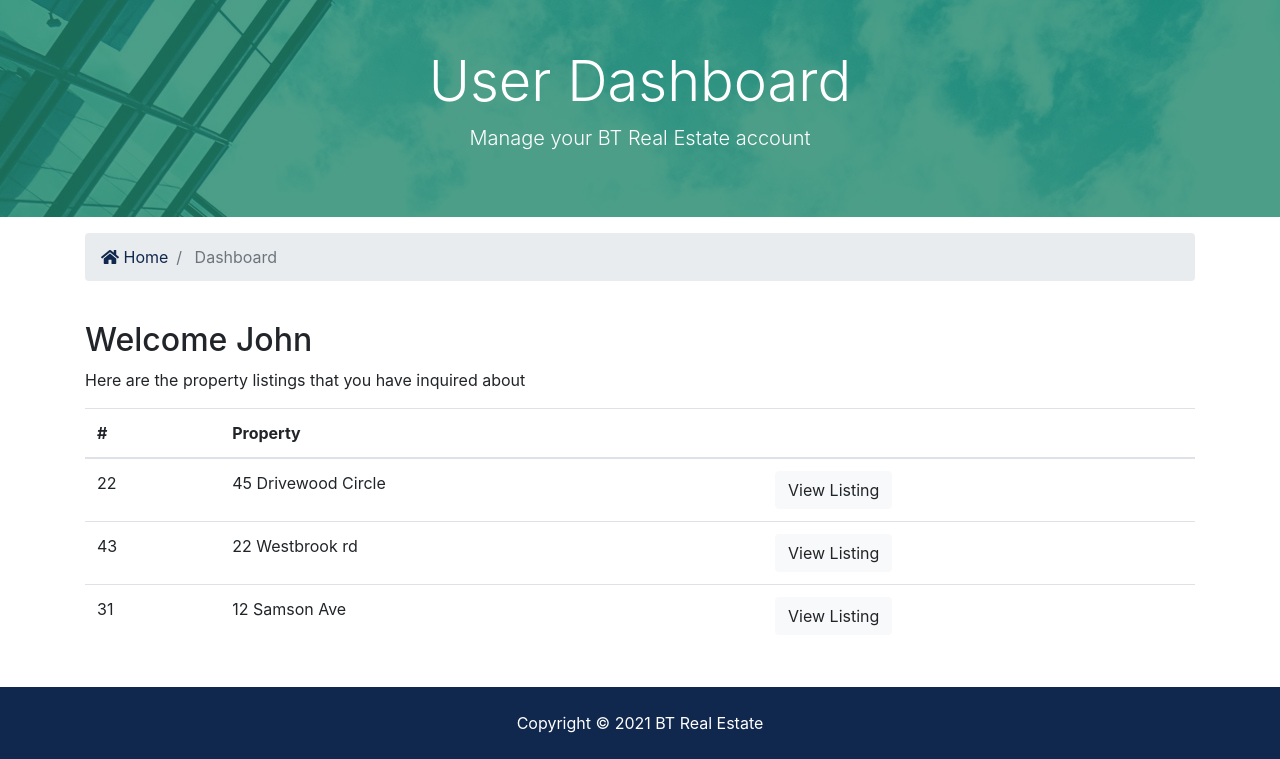
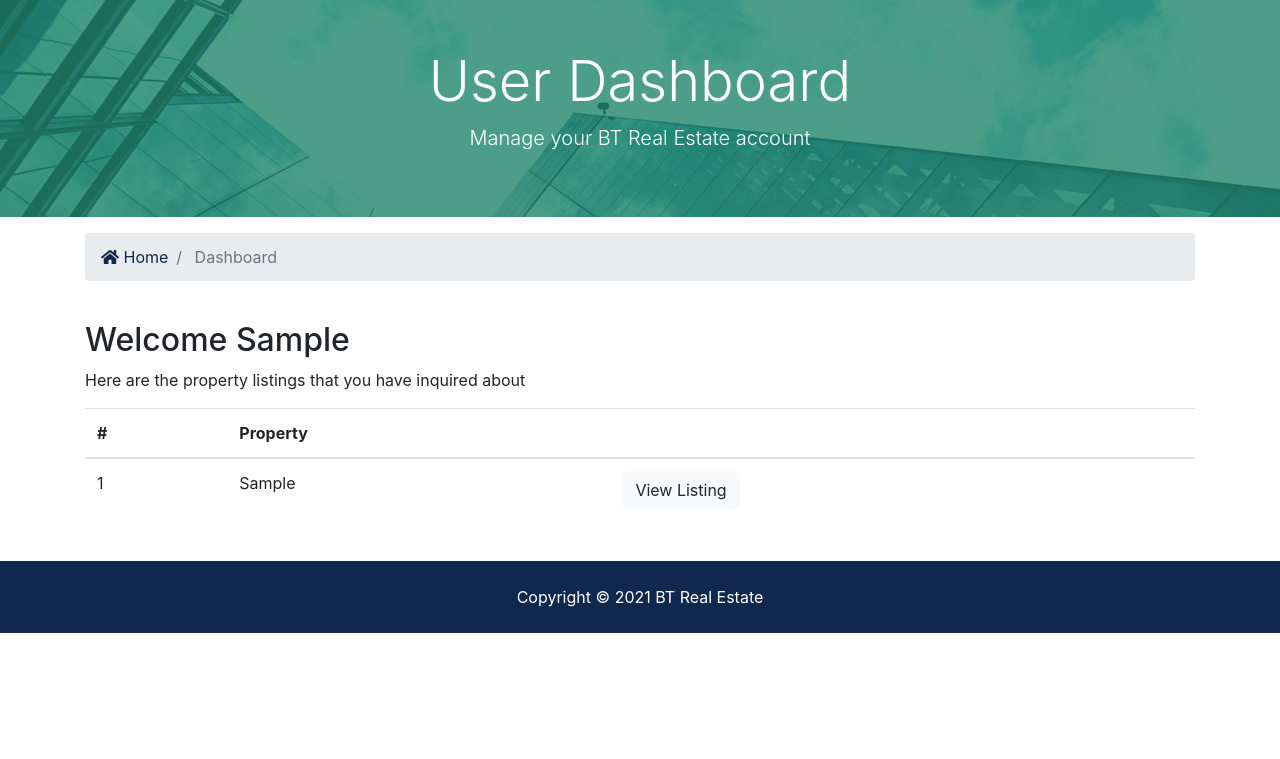
Before and after one commit to SurajSankarsingh/btdjango, a Django app: page /accounts/dashboard in a window 1280 px wide. Shown: the part 128-887 px from the top of the page. After the commit the page ends 761 px from the top, so only its background shows below. Run offline with Django 3.2, Linux system fonts and the light colour scheme; a user stored in the database is signed in; tables that the repository leaves empty hold one stand-in row (values such as "Sample post"); some libraries are stand-ins or nearby versions.

Commit message:
added dashboard dynamic data and setup email functionaility for inquiry submission, aslo set up error messages for duplicate submissions if registered user

```diff
--- a/accounts/views.py
+++ b/accounts/views.py
@@ -1,6 +1,7 @@
 from django.shortcuts import redirect, render
 from django.contrib import messages, auth
 from django.contrib.auth.models import User
+from contacts.models import Contact
 
 # Create your views here.
 def register(request):
@@ -64,4 +65,10 @@
   return redirect('index')
 
 def dashboard(request):
-  return render(request, 'accounts/dashboard.html')
+  user_contacts = Contact.objects.order_by('-contact_date').filter(user_id=request.user.id)
+
+  context = {
+    'contacts': user_contacts
+  }
+
+  return render(request, 'accounts/dashboard.html', context)
--- a/templates/accounts/dashboard.html
+++ b/templates/accounts/dashboard.html
@@ -34,7 +34,8 @@
   <div class="container">
     <div class="row">
       <div class="col-md-12">
-        <h2>Welcome John</h2>
+        <h2>Welcome {{ user.first_name }}</h2>
+        {% if contacts %}
           <p>Here are the property listings that you have inquired about</p>
           <table class="table">
             <thead>
@@ -45,29 +46,20 @@
               </tr>
             </thead>
             <tbody>
+              {% for contact in contacts %}
                 <tr>
-              <td>22</td>
-              <td>45 Drivewood Circle</td>
+                  <td>{{ contact.id }}</td>
+                  <td>{{ contact.listing }}</td>
                   <td>
-                <a class="btn btn-light" href="#">View Listing</a>
+                    <a class="btn btn-light" href="{% url 'listing' contact.listing_id %}">View Listing</a>
                   </td>
                 </tr>
-            <tr>
-              <td>43</td>
-              <td>22 Westbrook rd</td>
-              <td>
-                <a class="btn btn-light" href="#">View Listing</a>
-              </td>
-            </tr>
-            <tr>
-              <td>31</td>
-              <td>12 Samson Ave</td>
-              <td>
-                <a class="btn btn-light" href="#">View Listing</a>
-              </td>
-            </tr>
+              {% endfor %}
             </tbody>
           </table>
+        {% else %}
+          <p>You have not made any inquiries </p>
+        {% endif %}
       </div>
     </div>
   </div>
--- a/templates/listings/listing.html
+++ b/templates/listings/listing.html
@@ -30,6 +30,11 @@
     </nav>
   </div>
 </section>
+
+
+<!-- Alerts -->
+{% include 'partials/_alerts.html' %}
+
 
 <!-- Listing -->
 <section id="listing" class="py-4">
@@ -185,7 +190,6 @@
               name="listing"
               class="form-control"
               value="{{ listing.title }}"
-              disabled
             />
           </div>
           <div class="form-group">
```
Also changed, not shown: btsite/settings.py (+7 -0 lines), contacts/views.py (+37 -2 lines). Lines whose indentation alone changed are shown as unchanged.
